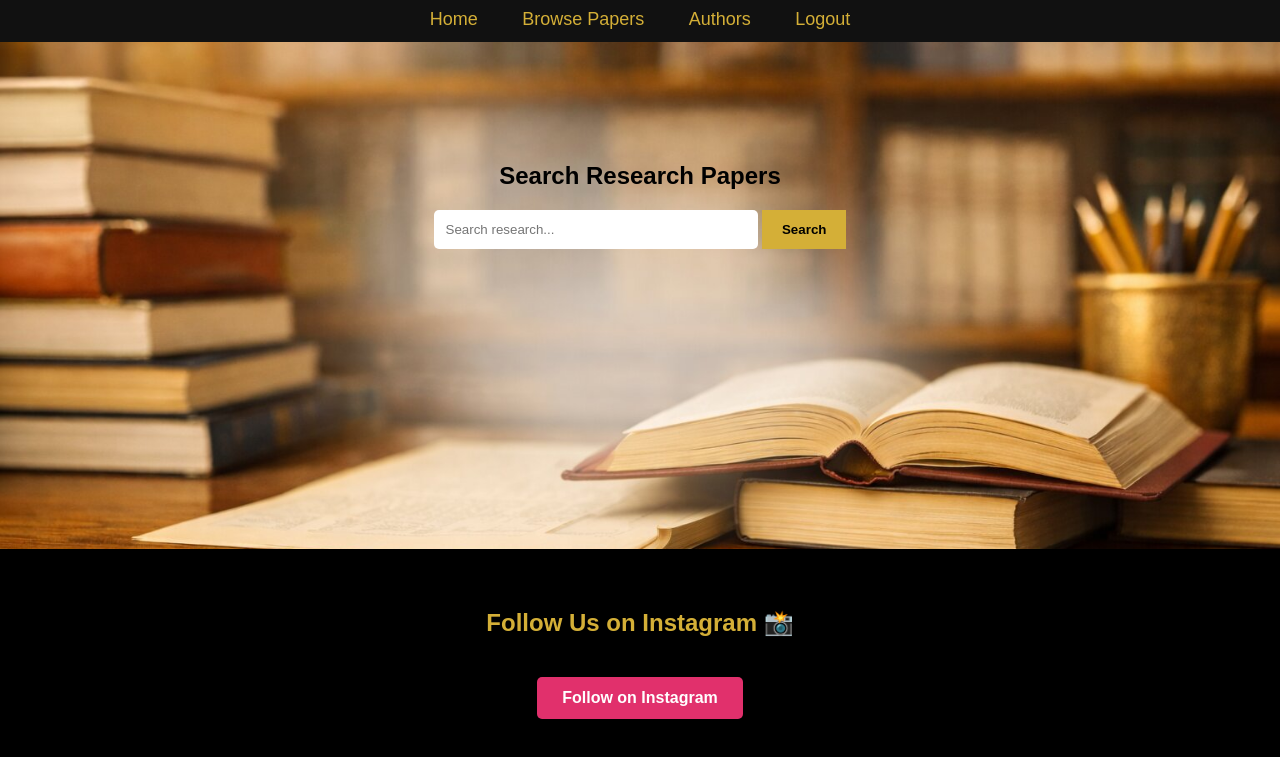
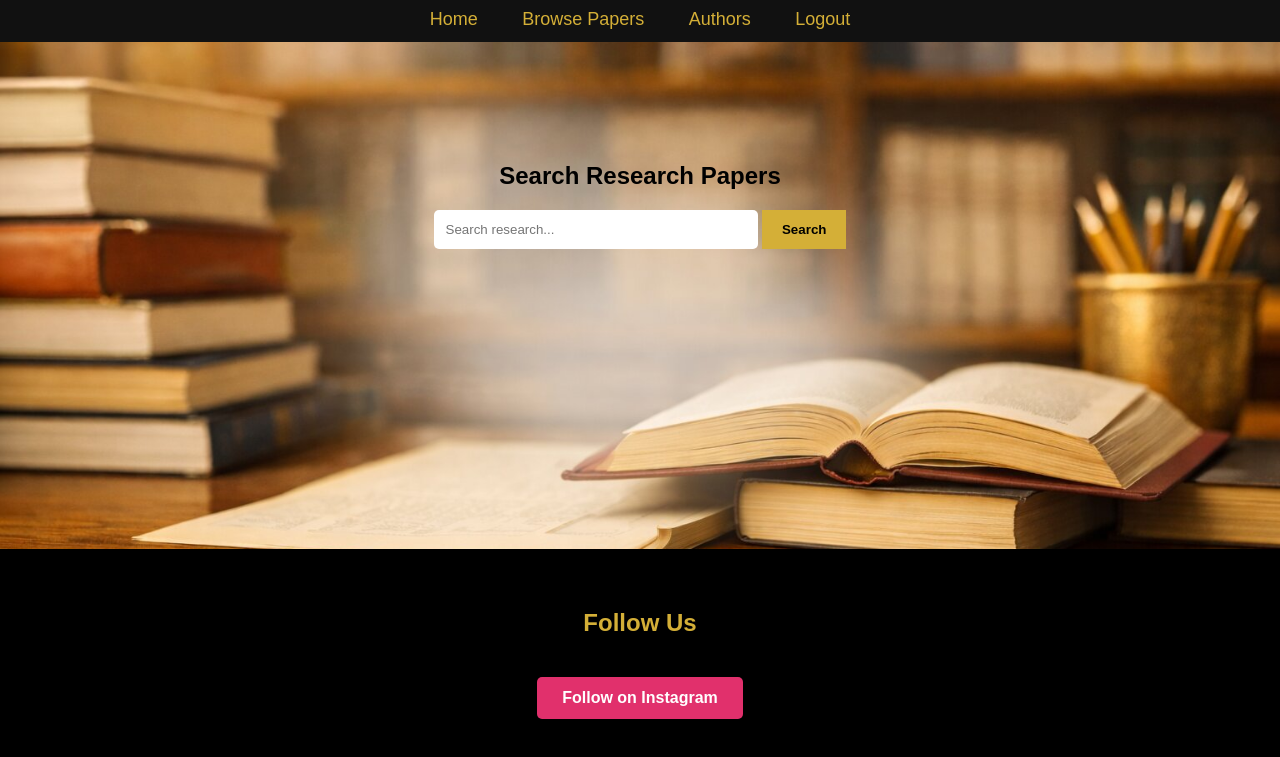
Before and after one commit to Shashankmb411/shashankmb.github.io, a plain HTML site: page index.html in a window 1280 px wide. Shown: the part 83-840 px from the top of the page. Drawn offline with Linux system fonts and the light colour scheme; sample sign-in values are in the browser's storage.

Commit message:
Update index.html

```diff
--- a/index.html
+++ b/index.html
@@ -313,7 +313,7 @@ RESEARCH CENTER
 
 <div class="follow-section">
 
-<h2>Follow Us on Instagram 📸</h2>
+<h2>Follow Us</h2>
 
 <a href="https://www.instagram.com/shashank_mb_" target="_blank">
 Follow on Instagram
```
